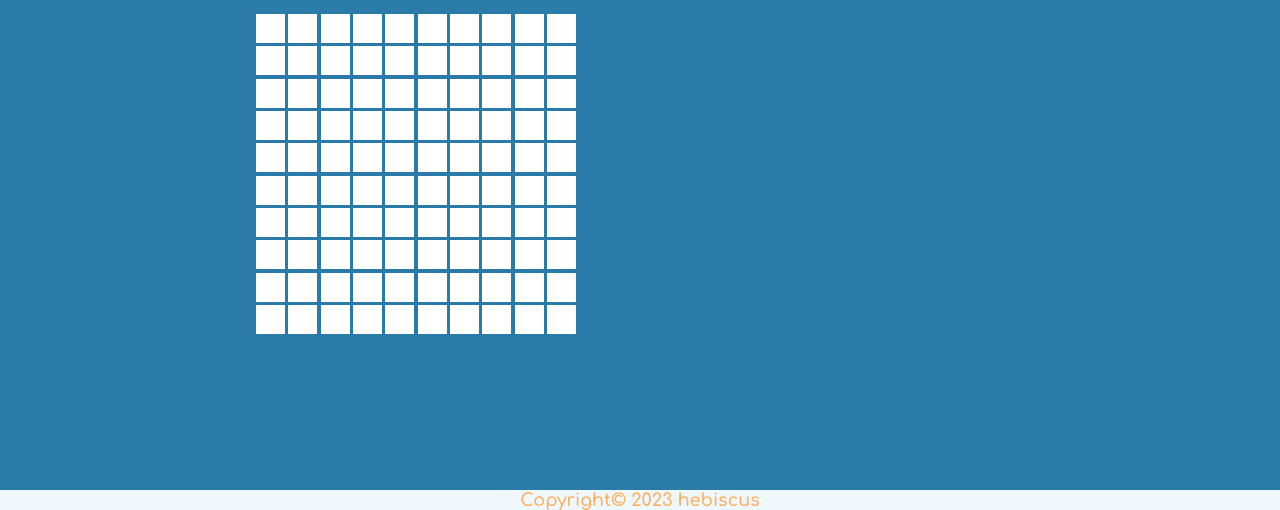
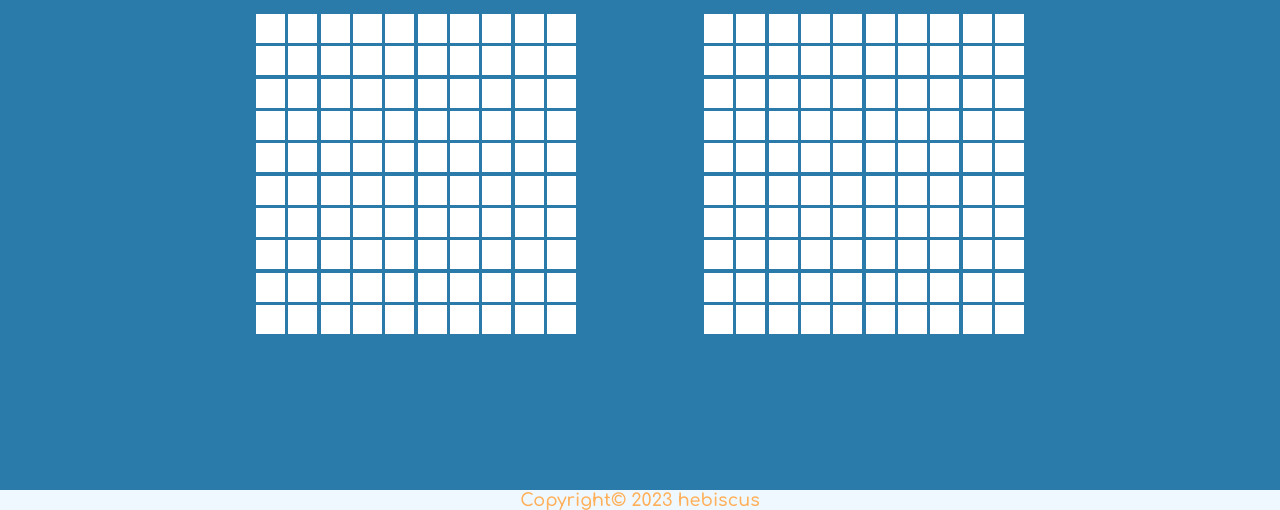
Before and after one commit to hebiscus/battleship, a website built with webpack: page src/index.html in a window 1280 px wide. Shown: the part 290-800 px from the top of the page. Built offline with nearby package versions, Linux system fonts and the light colour scheme.

Commit message:
render computerboard

```diff
--- a/src/index.js
+++ b/src/index.js
@@ -43,16 +43,15 @@ function screenController() {
                 playerBoardDiv.append(square);
             };
         });
-    }
-
-    const addBoardListeners = (e) => {
-        const squareCoordinate = JSON.parse(e.currentTarget.dataset.coordinate);
-        humanBoard.placeShip(currentShipToPlace, squareCoordinate, currentShipDirection);
-        switchShips(currentShipToPlace);
-        console.log(humanBoard.currentBoard);
-        if (currentShipToPlace.length === 5) {
-            e.currentTarget.removeEventListener("click", addBoardListeners);
-        }
+        computerBoard.currentBoard.forEach(row => {
+            const numberOfCoordinates = row.length;
+            for (let i = 0; i < numberOfCoordinates; i++) {
+                const square = document.createElement("div");
+                const squareCoordinates = JSON.stringify(row[i]);
+                square.dataset.coordinate = squareCoordinates;
+                computerBoardDiv.append(square);
+            };
+        });
     }
 
     const renderPlacingShips = () =>  {
@@ -60,6 +59,7 @@ function screenController() {
         rotateButton.addEventListener("click", switchShipDirection);
         const playerBoardSquares = playerBoardDiv.children;
         Array.from(playerBoardSquares).forEach(square => {
+            // square.style =
             const squareCoordinate = JSON.parse(square.dataset.coordinate);
             square.addEventListener("click", () => {
                 if (currentShipToPlace === undefined) {
--- a/src/style.css
+++ b/src/style.css
@@ -57,6 +57,10 @@ p {
     height: 20%;
 }
 
+.rotate-btn:hover {
+    cursor: pointer;
+}
+
 .start-btn {
     width: 7%;
     height: 20%;
@@ -97,6 +101,11 @@ p {
     background-color: white;
 }
 
+.player-board > div:hover {
+    cursor: pointer;
+    background-color: #feb05a;
+}
+
 .computer-board {
     width: 25vw;
     height: 25vw;
```
